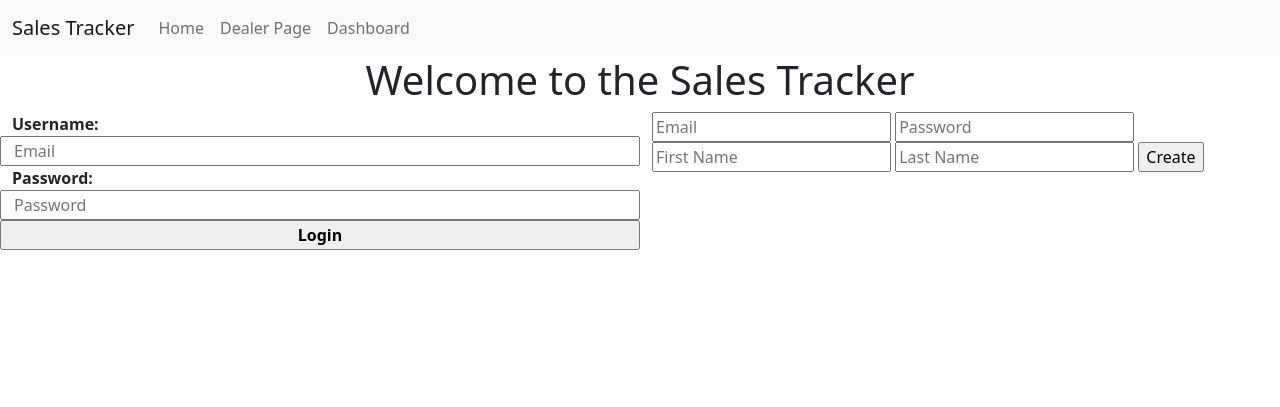
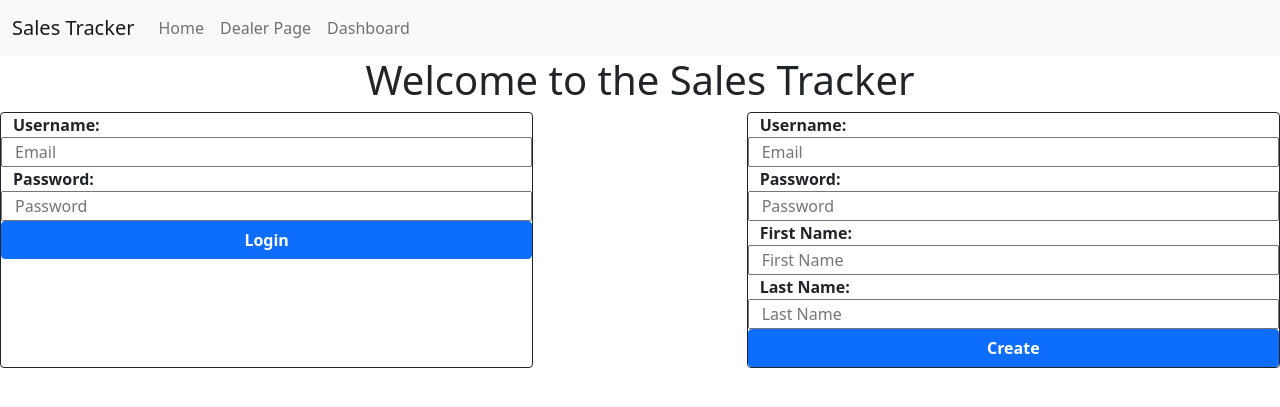
Before and after one commit to tfrey11/sales-tracker-project, a Flask app: page / in a window 1280 px wide. Shown: the top 407 px of the page. Run offline with Flask 2, Linux system fonts and the light colour scheme; some libraries are stand-ins or nearby versions.

Commit message:
added styling to homepage, change dealer page to list of things to implement

```diff
--- a/templates/homepage.html
+++ b/templates/homepage.html
@@ -7,8 +7,11 @@
 </div>
 <div class="container-fluid">
     <div class="row">
-        <div class="col-6">
+        <div class="card border-dark col-5">
             <form action="/login" method="POST" id="Log-In" style="border: 2cm;">
+                <div class="row">
+
+                </div>
                 <div class="row">
                     <label for="username" style="font-weight: bolder;">Username:</label>
                     <input type="text" name="username" id="username-field" class="login-form-field" placeholder="Email">
@@ -18,18 +21,31 @@
                     <input type="password" name="password" id="password-field" class="login-form-field" placeholder="Password">
                 </div>
                 <div class="row">
-                    <input type="submit" value="Login" id="login-form-submit" style="font-weight: bolder;">
+                    <input type="submit" class="btn btn-primary" value="Login" id="login-form-submit" style="font-weight: bolder;">
                 </div>
 
             </form>
         </div>
-        <div class="col-6">
+        <div class="col-2"></div>
+        <div class="card border-dark col-5">
             <form action="register" method="POST" id="New-User">
-                <input type="text" name="new-username" id="new-username-field" class="new-user-field" placeholder="Email">
-                <input type="password" name="new-password" id="new-password-field" class="new-user-field" placeholder="Password">
-                <input type="text" name="fname" id="new-fname-field" class="new-user-field" placeholder="First Name">
-                <input type="text" name="lname" id="new-lname-field" class="new-user-field" placeholder="Last Name">
-                <input type="submit" value="Create" id="new-user-submit">
+                <div class="row">
+                    <label for="new-username" style="font-weight: bolder;">Username:</label>
+                    <input type="text" name="new-username" id="new-username-field" class="new-user-field" placeholder="Email">
+                    <label for="new-password" style="font-weight: bolder;">Password:</label>
+                    <input type="password" name="new-password" id="new-password-field" class="new-user-field" placeholder="Password">
+                </div>
+                <div class="row">
+                    <label for="fname" style="font-weight: bolder;">First Name:</label>
+                    <input type="text" name="fname" id="new-fname-field" class="new-user-field" placeholder="First Name">
+                    <label for="lname" style="font-weight: bolder;">Last Name:</label>
+                    <input type="text" name="lname" id="new-lname-field" class="new-user-field" placeholder="Last Name">
+                </div>
+
+                <div class="row">
+                    <input type="submit" class="btn btn-primary" value="Create" id="new-user-submit" style="font-weight: bolder;">
+                </div>
+
             </form>
         </div>
     </div>
```
Also changed, not shown: templates/dealer_page.html (+7 -1 lines).
